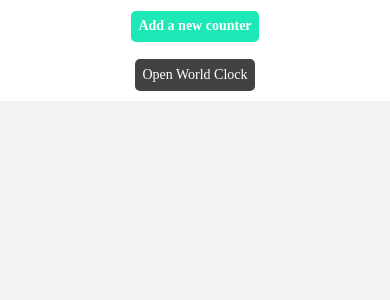
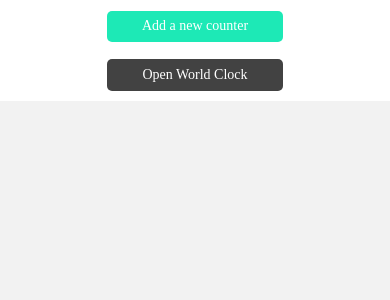
Before and after one commit to soorajc/LandeedTest, a React Native app: screen /CounterEditor in a window 390 px wide. Shown: the top 300 px of the page. Built offline with nearby package versions, Linux system fonts and the light colour scheme.

Commit message:
Updated: Styles of counter component and counter editor button

```diff
--- a/src/components/Counter/styles.js
+++ b/src/components/Counter/styles.js
@@ -24,15 +24,15 @@ const styles = StyleSheet.create({
   label: {
     color: 'black',
     fontSize: height * 0.02,
-    fontWeight: '700',
+    fontFamily: 'Montserrat-Regular',
   },
   countLabel: {
     color: 'white',
     fontSize: height * 0.018,
-    fontWeight: '900',
     backgroundColor: '#3F51B5',
     padding: '2%',
     borderRadius: 5,
+    fontFamily: 'Montserrat-SemiBold',
   },
   buttonContainer: {
     width: '35%',
@@ -53,7 +53,7 @@ const styles = StyleSheet.create({
   },
   buttonLabel: {
     color: 'white',
-    fontWeight: '900',
+    fontFamily: 'Montserrat-SemiBold',
   },
 });
 
--- a/src/screens/CounterEditor/styles.js
+++ b/src/screens/CounterEditor/styles.js
@@ -1,6 +1,6 @@
 import {StyleSheet, Dimensions} from 'react-native';
 
-const {height} = Dimensions.get('window');
+const {height, width} = Dimensions.get('window');
 
 const styles = StyleSheet.create({
   buttonContainer: {
@@ -14,10 +14,11 @@ const styles = StyleSheet.create({
     backgroundColor: '#1DE9B6',
     padding: '2%',
     borderRadius: 5,
+    width: width * 0.45,
+    alignItems: 'center',
   },
   addCounterLabel: {
     color: 'white',
-    fontWeight: 'bold',
     fontFamily: 'Montserrat-Bold',
   },
   openClockButton: {
@@ -25,6 +26,8 @@ const styles = StyleSheet.create({
     backgroundColor: '#424242',
     padding: '2%',
     borderRadius: 5,
+    width: width * 0.45,
+    alignItems: 'center',
   },
   openClockLabel: {
     color: 'white',
```
